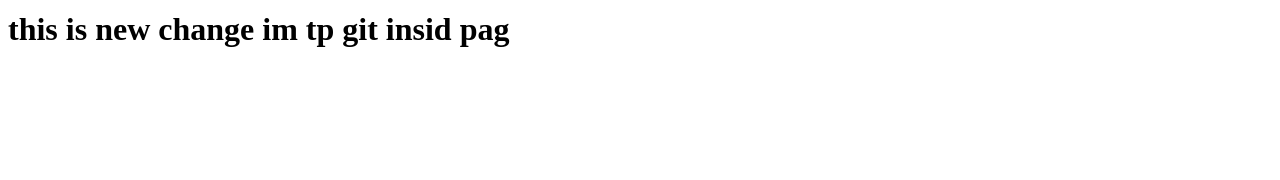
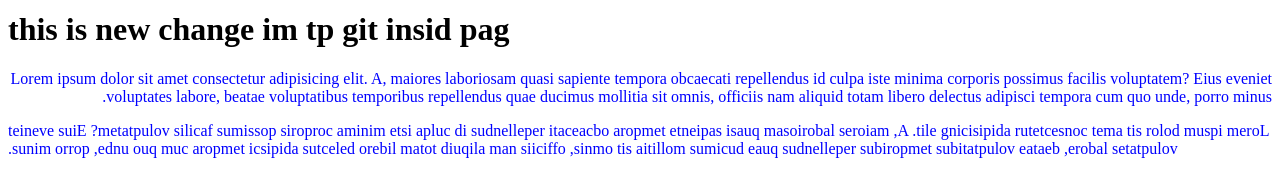
Before and after one commit to Raselraaz123/3dr-rep-03-01-22, a plain HTML site: page index.html in a window 1280 px wide. Shown: the part 620-800 px from the top of the page. Drawn offline with Linux system fonts and the light colour scheme.

Commit message:
tixt dir

```diff
--- a/index.html
+++ b/index.html
@@ -13,5 +13,7 @@
     <p>Lorem ipsum dolor sit amet consectetur adipisicing elit. Repellat at quaerat dolorum nihil, iusto ab ex autem ducimus sint magnam ea vel, veniam eaque consectetur rerum a illo laboriosam eligendi.</p>
     <img src="img/20170708_125031.jpg" alt="" width="50%">
     <h1>this is new change im tp git insid pag</h1>
+    <p dir="rtl">Lorem ipsum dolor sit amet consectetur adipisicing elit. A, maiores laboriosam quasi sapiente tempora obcaecati repellendus id culpa iste minima corporis possimus facilis voluptatem? Eius eveniet voluptates labore, beatae voluptatibus temporibus repellendus quae ducimus mollitia sit omnis, officiis nam aliquid totam libero delectus adipisci tempora cum quo unde, porro minus.</p>
+    <p> <bdo dir="rtl"> Lorem ipsum dolor sit amet consectetur adipisicing elit. A, maiores laboriosam quasi sapiente tempora obcaecati repellendus id culpa iste minima corporis possimus facilis voluptatem? Eius eveniet voluptates labore, beatae voluptatibus temporibus repellendus quae ducimus mollitia sit omnis, officiis nam aliquid totam libero delectus adipisci tempora cum quo unde, porro minus.</bdo></p>
 </body>
 </html>
```
